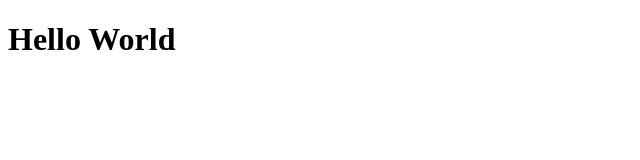
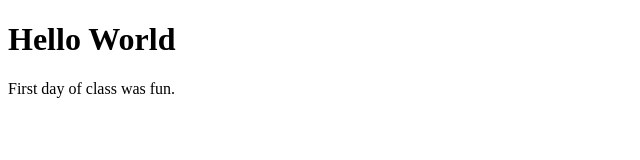
Before and after one commit to abelzer09/first_app, a plain HTML site: page index.html in a window 1280 px wide. Shown: the whole page, without its empty margins (0-640 px from the left). Drawn offline with Linux system fonts and the light colour scheme.

Commit message:
add paragraph and created css file

```diff
--- a/index.html
+++ b/index.html
@@ -8,5 +8,6 @@
 </head>
 <body>
     <h1>Hello World</h1>
+    <p>First day of class was fun.</p>
 </body>
 </html>
```
Also changed, not shown: style.css (added).
